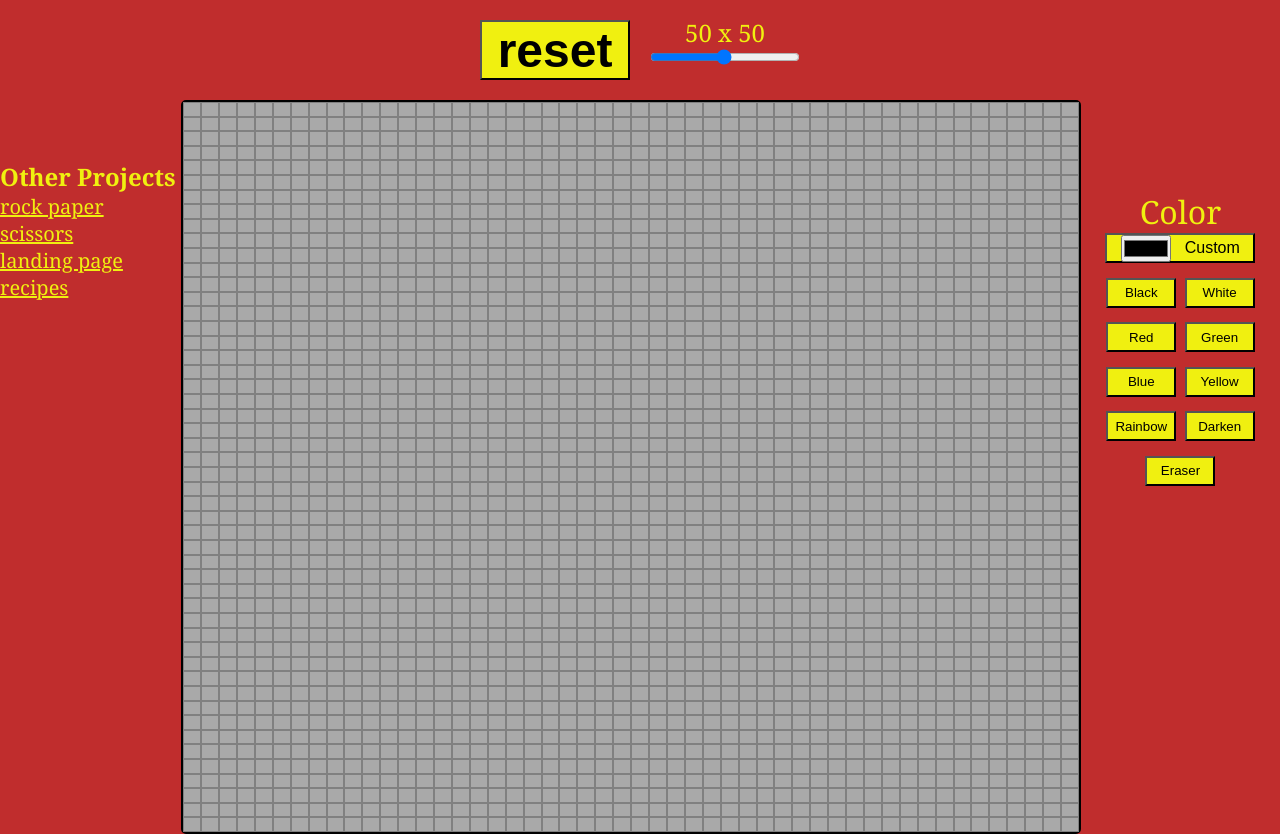
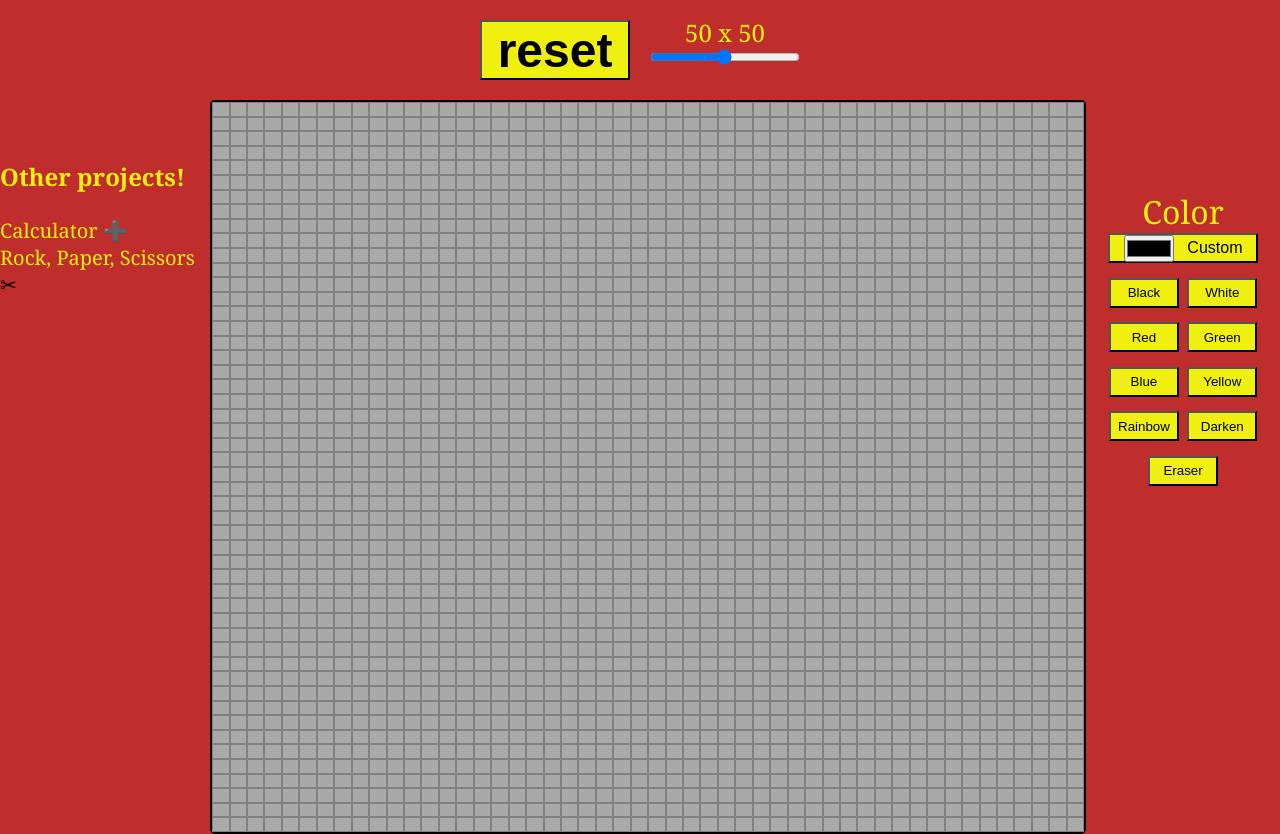
Before and after one commit to oliverowen2210/etch-a-sketch, a plain HTML site: page index.html in a window 1280 px wide. Drawn offline with Linux system fonts and the light colour scheme.

Commit message:
small tweaks

```diff
--- a/index.html
+++ b/index.html
@@ -19,11 +19,10 @@
         </div>
     <div id='pls'>
         <div class='menu' id='links'>
-            <h2>Other Projects</h2>
+            <h2>Other projects!</h2>
             <ul>
-                <li><a href='https://oliverowen2210.github.io/rock-paper-scissors/'>rock paper scissors</a></li>
-                <li><a href='https://oliverowen2210.github.io/odin-landing-page/'>landing page</a></li>
-                <li><a href='https://oliverowen2210.github.io/odin-recipes/'>recipes</a></li>
+                <li><a href=''>Calculator</a> &#10133</li>
+                <li><a href='https://oliverowen2210.github.io/rock-paper-scissors/'>Rock, Paper, Scissors</a> &#9986</li>
             </ul>
         </div>
         <div class='container'id='grid'></div>
--- a/style.css
+++ b/style.css
@@ -124,11 +124,15 @@ button {
     margin-top: 30px;
 }
 
+ul {
+    margin-top: 24px;
+}
+
 li {
     list-style-type: none;
     font-size: 20px;
 }
 
 a {
-    text-decoration: underline;
+    text-decoration: none;
 }
```
